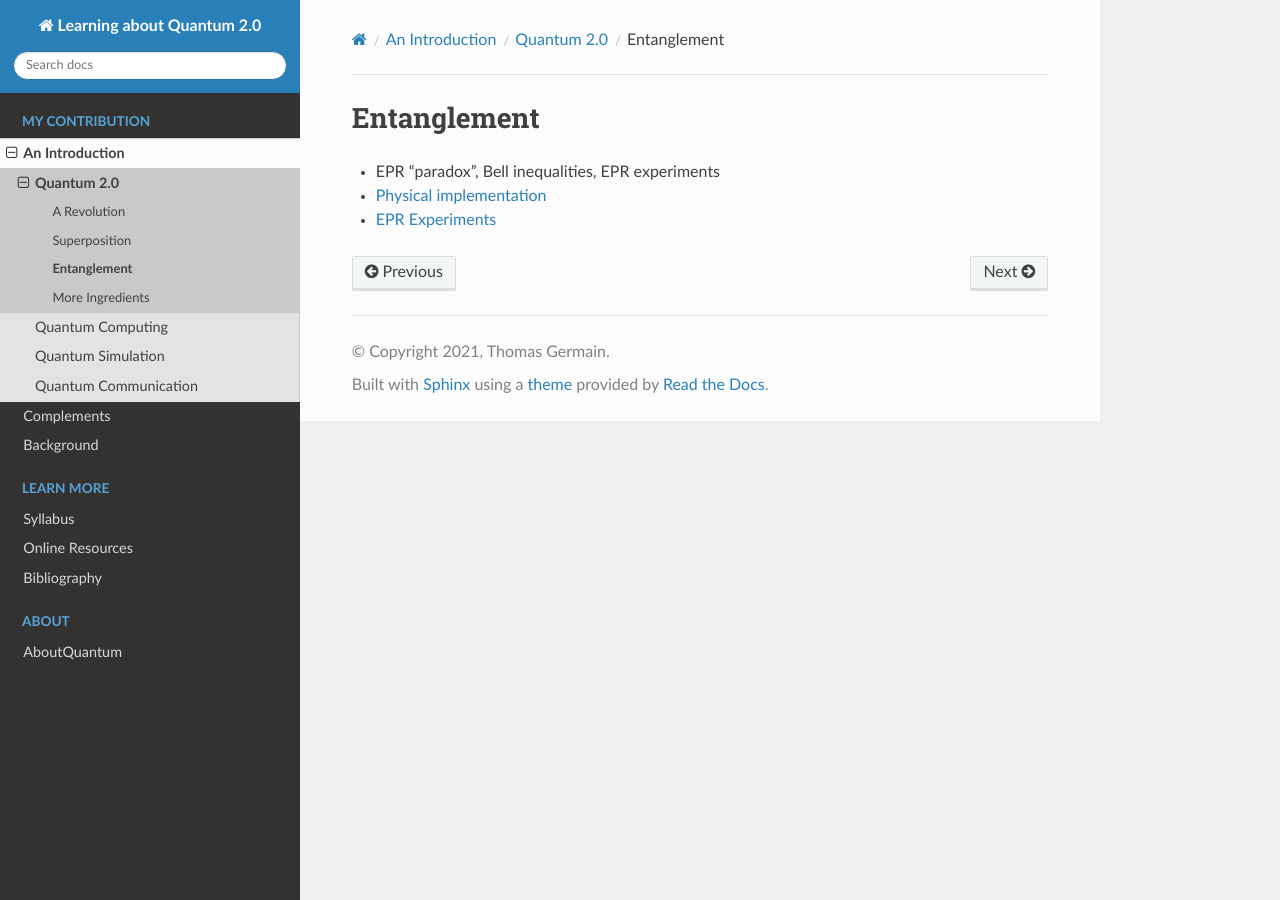
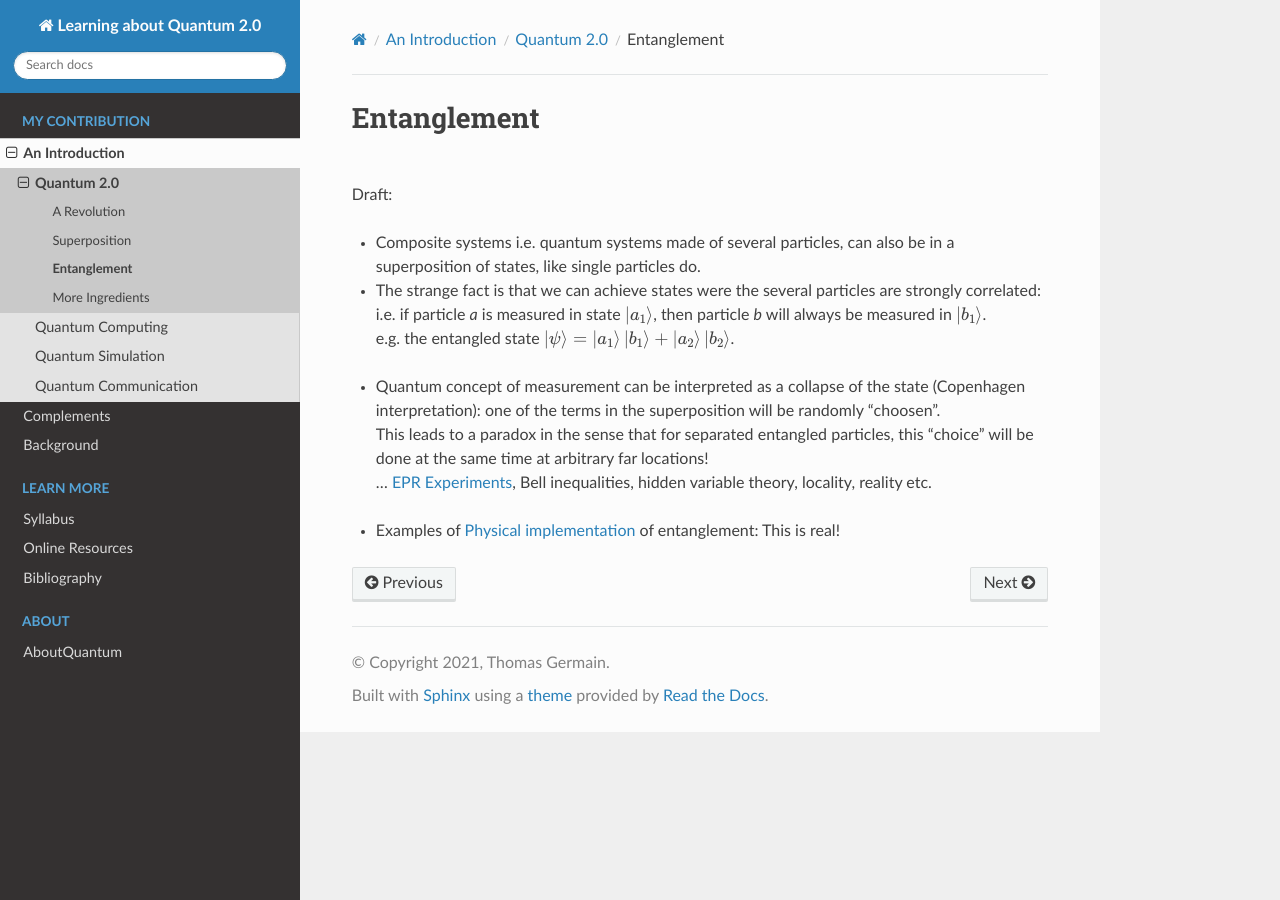
Before and after one commit to tomlqc/about-quantum, a Sphinx documentation site: the page built from source/intro/quantum2/entanglement.rst, in a window 1280 px wide. Built offline with Sphinx 7.4.7 and the Read the Docs theme 2.0.0, drawn with Linux system fonts in a browser that asks for light colours.

Commit message:
quantum2: formulated drafts.

```diff
--- a/source/intro/quantum2/entanglement.rst
+++ b/source/intro/quantum2/entanglement.rst
@@ -2,6 +2,23 @@
 Entanglement
 ============
 
-- EPR "paradox", Bell inequalities, EPR experiments
-- :ref:`Physical implementation <stories/complements/entanglement:Entanglement>`
-- :ref:`stories/background/EPR_experiments:EPR experiments`
+.. include:: ../../qutex.rst
+
+Draft:
+
+- Composite systems i.e. quantum systems made of several particles,
+  can also be in a superposition of states, like single particles do.
+- | The strange fact is that we can achieve states were the several particles are strongly correlated:
+  | i.e. if particle *a* is measured in state :math:`\ket{a_1}`,
+    then particle *b* will always be measured in :math:`\ket{b_1}`.
+  | e.g. the entangled state
+    :math:`\ket{\psi} = \ket{a_1} \ket{b_1} + \ket{a_2} \ket{b_2}`.
+- | Quantum concept of measurement can be interpreted as a collapse of the state
+    (Copenhagen interpretation): one of the terms in the superposition will be randomly "choosen".
+  | This leads to a paradox in the sense that for separated entangled particles,
+    this "choice" will be done at the same time at arbitrary far locations!
+  | ... :ref:`stories/background/EPR_experiments:EPR experiments`,
+    Bell inequalities, hidden variable theory, locality, reality etc.
+
+- Examples of :ref:`Physical implementation <stories/complements/entanglement:Entanglement>`
+  of entanglement: This is real!
```
Also changed, not shown: source/intro/quantum2/ingredients.rst (+14 -3 lines), source/intro/quantum2/superposition.rst (+8 -0 lines).
